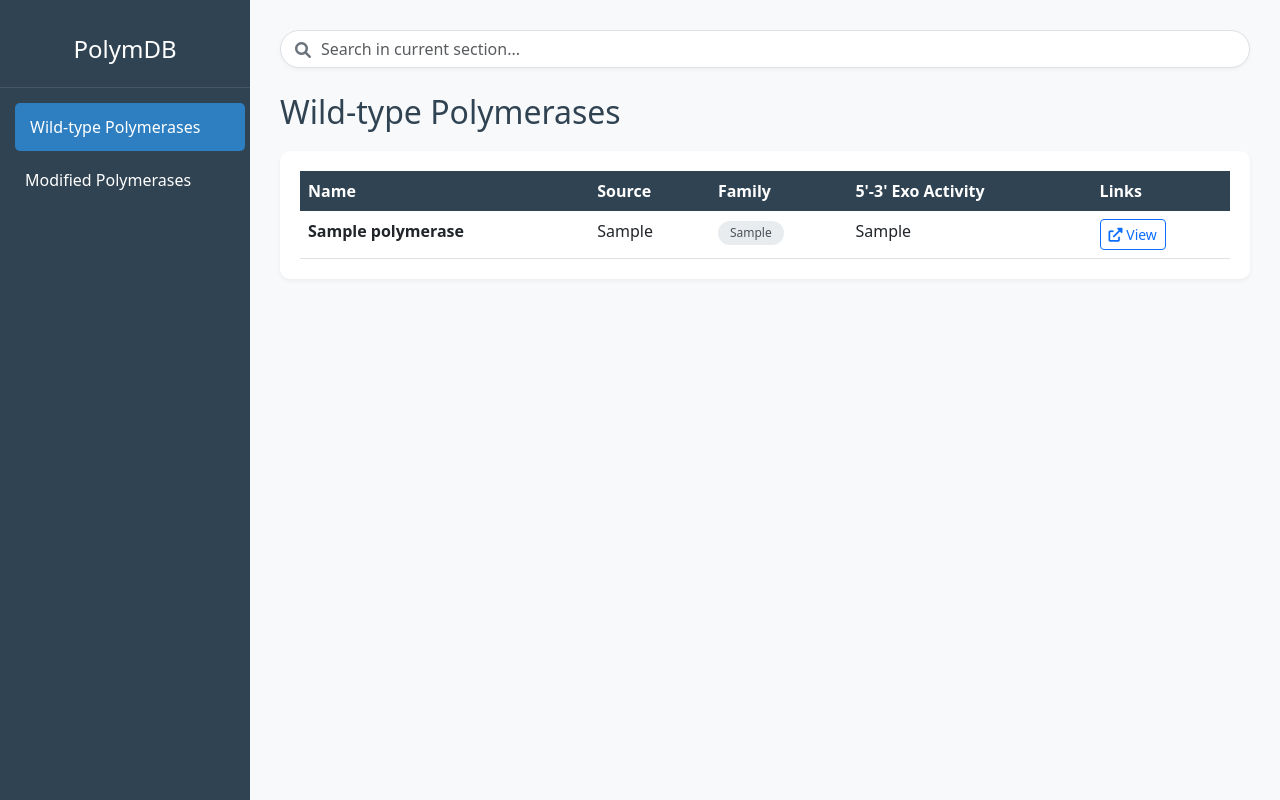
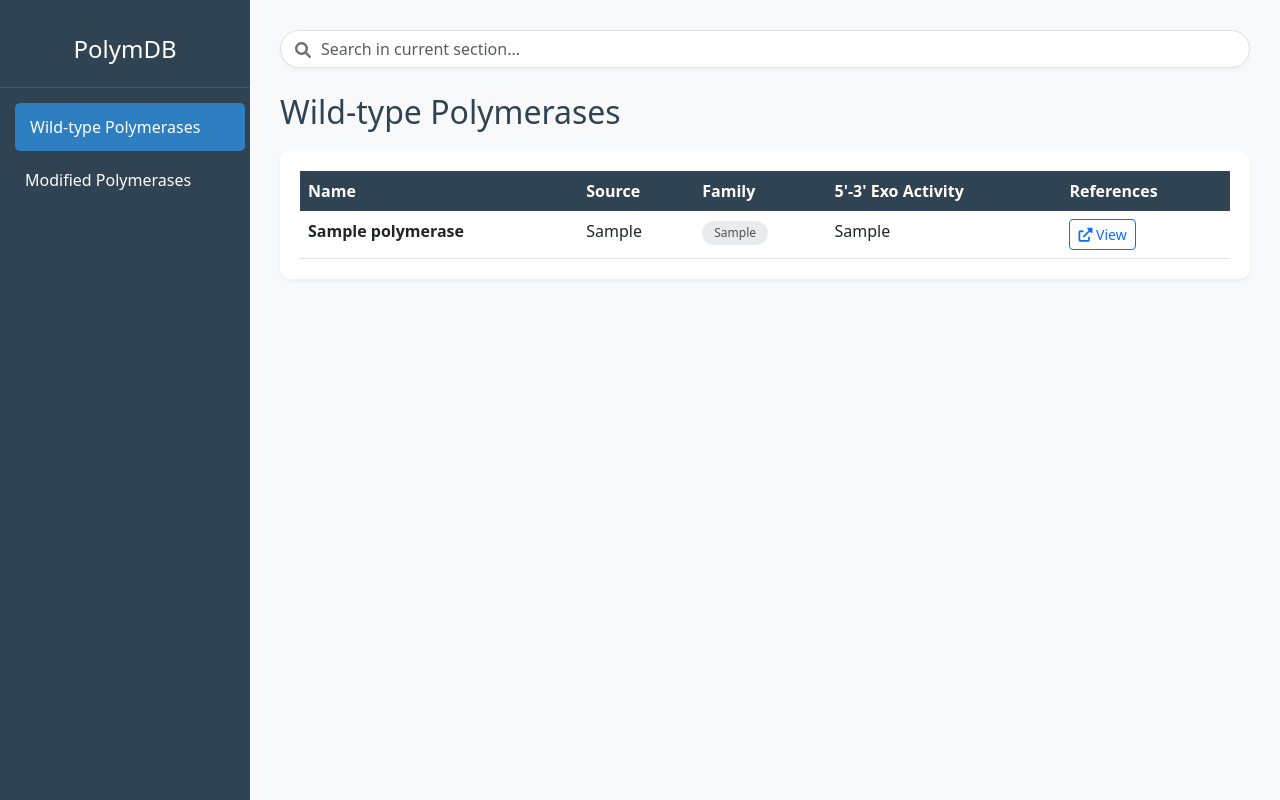
Before and after one commit to zia098/PolymDB_dj, a Django app: page /polymes/ in a window 1280 px wide. Run offline with Django 5.2, Linux system fonts and the light colour scheme; tables that the repository leaves empty hold one stand-in row (values such as "Sample post").

Commit message:
Update list.html

```diff
--- a/polymes/templates/polymes/list.html
+++ b/polymes/templates/polymes/list.html
@@ -178,7 +178,7 @@
                 <th>Source</th>
                 <th>Family</th>
                 <th>5'-3' Exo Activity</th>
-                <th>Links</th>
+                <th>References</th>
               </tr>
             </thead>
             <tbody id="wild-table-body">
@@ -223,8 +223,9 @@
                 <th>Name</th>
                 <th>Base Polymerase</th>
                 <th>Modification Type</th>
+                <th>Applications</th>
                 <th>Properties</th>
-                <th>Links</th>
+                <th>References</th>
               </tr>
             </thead>
             <tbody id="modified-table-body">
@@ -242,6 +243,7 @@
                     {{ poly.modification_type }}
                   </span>
                 </td>
+                <td>{{ poly.applications }}</td>
                 <td>
                   <button class="btn btn-sm properties-btn"
                           data-bs-toggle="tooltip"
```
